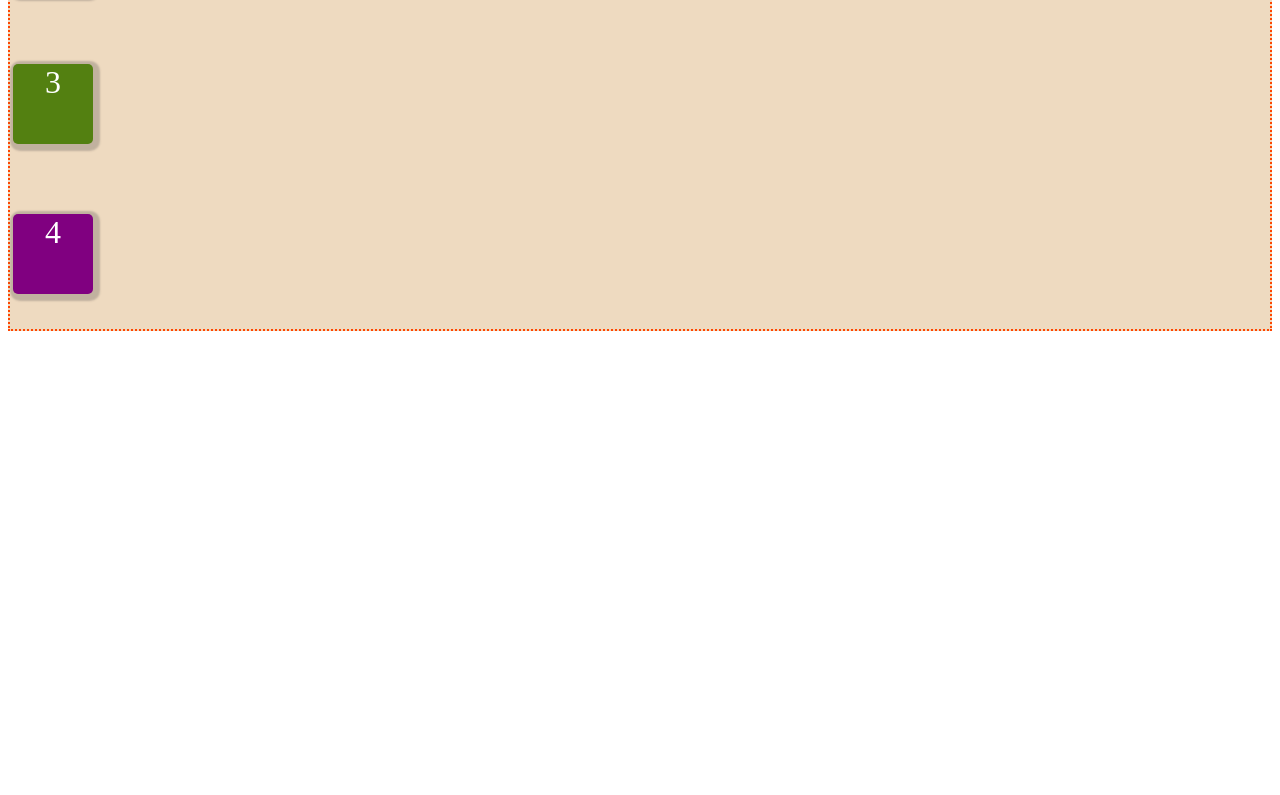
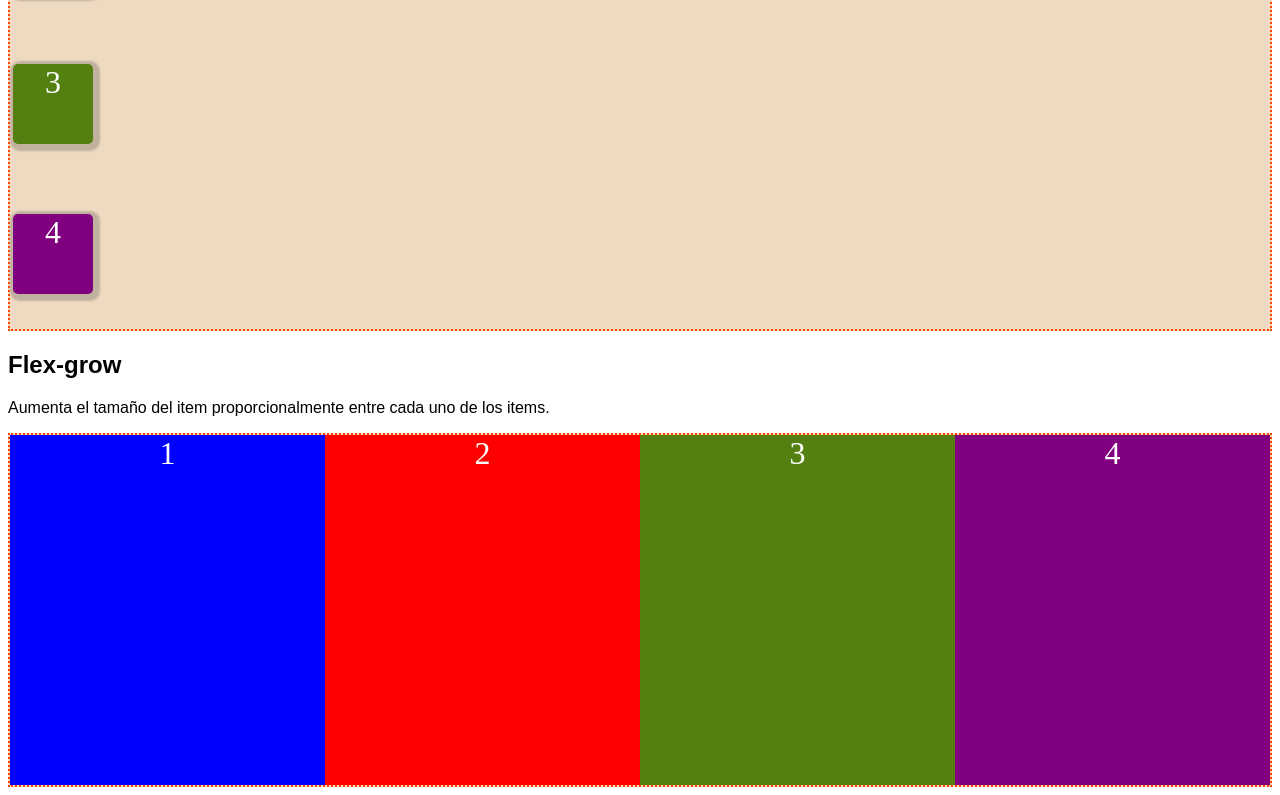
Before and after one commit to Nath-Maya/Init.Developer, a plain HTML site: page display-flex/index-flex.html in a window 1280 px wide. Shown: the part 1346-2141 px from the top of the page. Before the commit the page ends 1685 px from the top, so only its background shows below. Drawn offline with Linux system fonts and the light colour scheme.

Commit message:
Ejemplos flex-grow

```diff
--- a/display-flex/index-flex.html
+++ b/display-flex/index-flex.html
@@ -21,7 +21,7 @@
 <h2>Justify-content: space-between </h2>
 <p>Separa los items, donde los dos de los extremos quedan alineados con el borde del contenedor.</p>
 <section class="flex-container-between">
-   <div class="flex-item-primeraRow-primero">1</div>
+   <div class="flex-item-primeraRow">1</div>
    <div class="flex-item-primeraRow">2</div>
    <div class="flex-item-primeraRow">3</div>
    <div class="flex-item-primeraRow">4</div>
@@ -30,12 +30,20 @@
 <h2>Justify-content: space-around </h2>
 <p>Separa los items, donde los dos de los extremos quedan separados del borde del contenedor.</p>
 <section class="flex-container-around">
-   <div class="flex-item-primeraRow-primero">1</div>
+   <div class="flex-item-primeraRow">1</div>
    <div class="flex-item-primeraRow">2</div>
    <div class="flex-item-primeraRow">3</div>
    <div class="flex-item-primeraRow">4</div>
 </section>
 
+<h2>Flex-grow </h2>
+<p>Aumenta el tamaño del item proporcionalmente entre cada uno de los items.</p>
+<section class="flex-container-grow">
+   <div class="flex-item">1</div>
+   <div class="flex-item">2</div>
+   <div class="flex-item">3</div>
+   <div class="flex-item">4</div>
+</section>
 
 
 
--- a/display-flex/style.css
+++ b/display-flex/style.css
@@ -45,3 +45,10 @@ section div {
    flex-direction: column;
    height: 600px;
 }
+
+.flex-container-grow {
+   display: flex;
+}
+.flex-item {
+   flex-grow: 3;
+}
```
